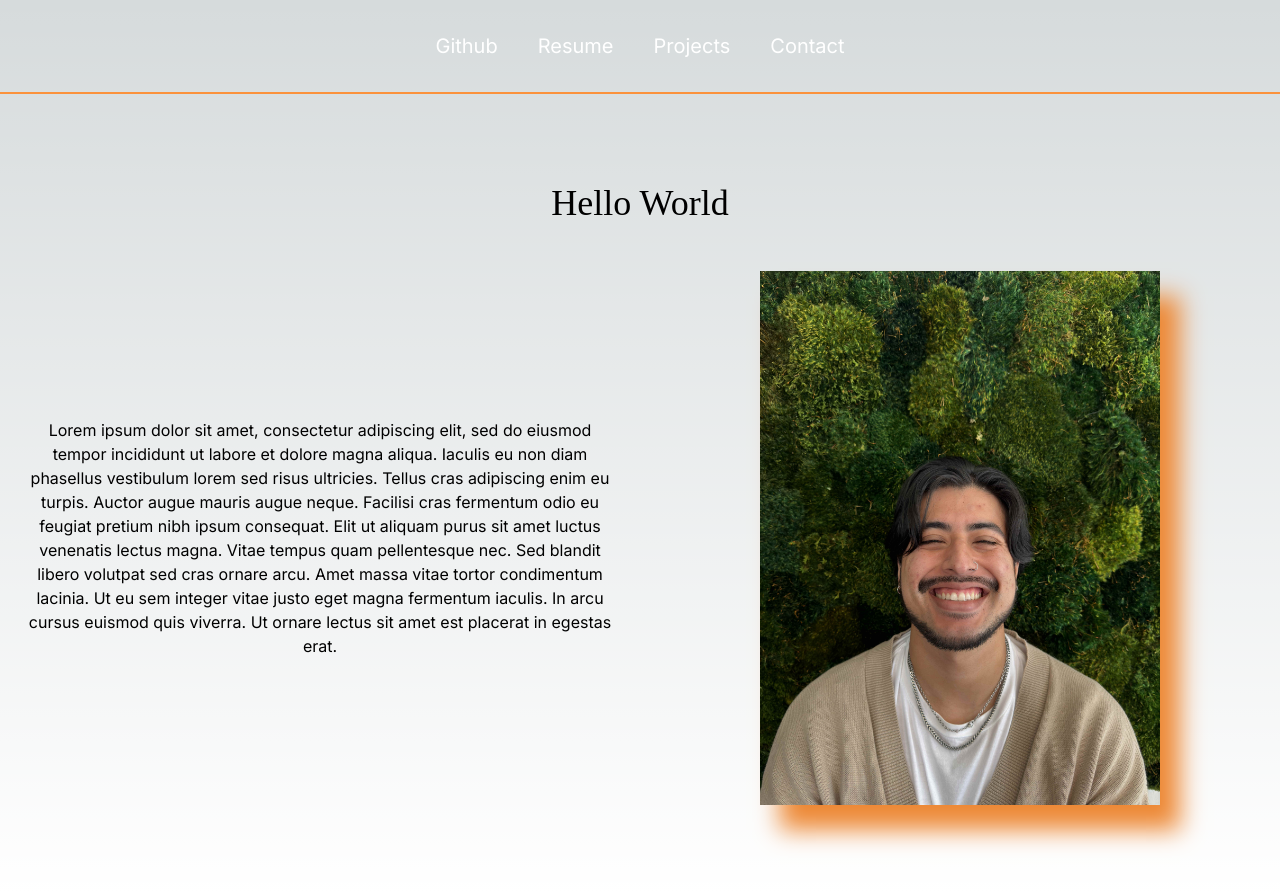
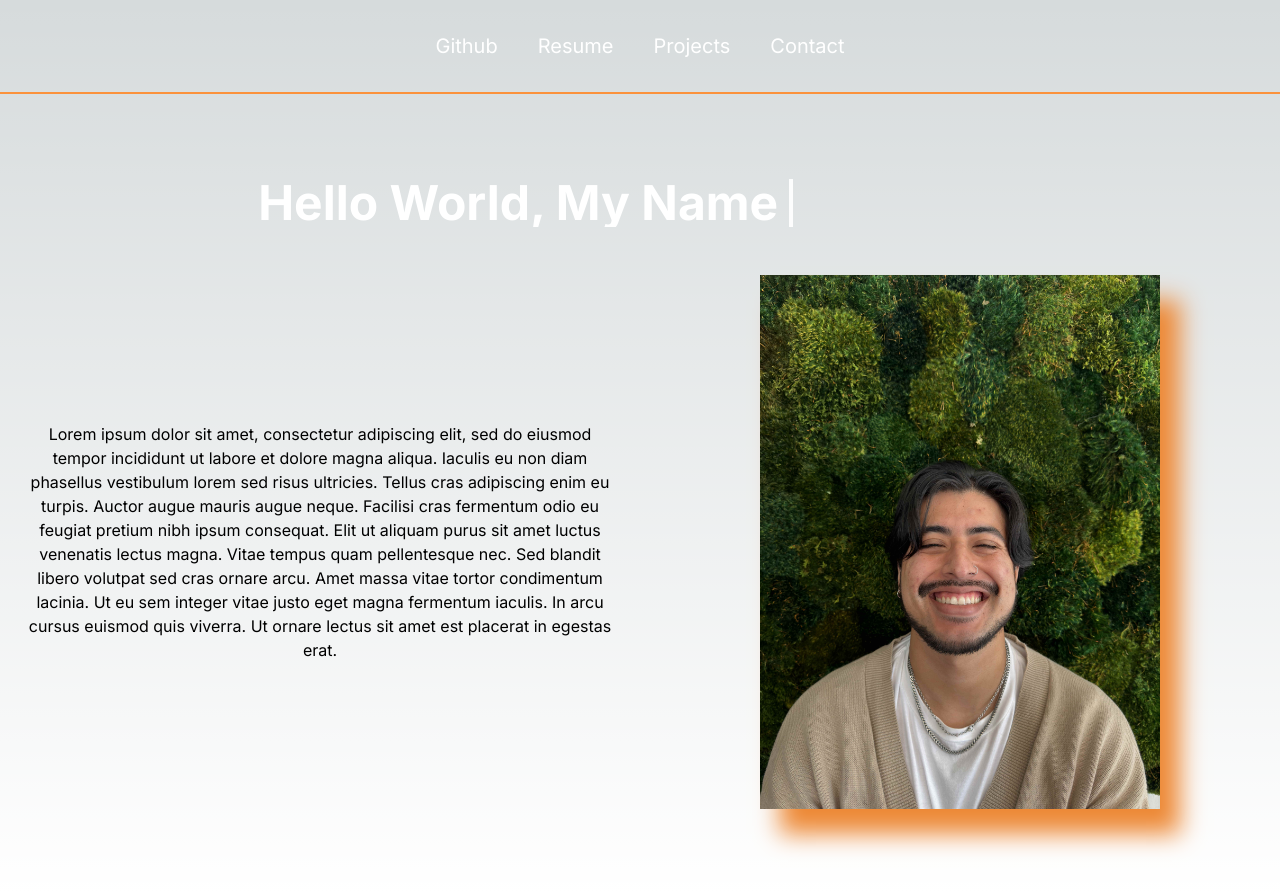
Before and after one commit to PetDios9/personal-site-v2, a Next.js app: page / in a window 1280 px wide. Built offline with nearby package versions, Linux system fonts and the light colour scheme.

Commit message:
style: hello world text animation

```diff
--- a/src/components/AboutMe.tsx
+++ b/src/components/AboutMe.tsx
@@ -3,8 +3,12 @@ import Image from "next/image";
 export default function AboutMe() {
   return (
     <div className="grid grid-cols-2 justify-center content-center p-6 gap-12 h-screen w-auto">
-      <div className="col-span-2">
-        <p className="text-center text-4xl font-cedarville">Hello World</p>
+      <div className="col-span-2 flex justify-center">
+        <div className="w-max">
+          <h1 className="animate-typing overflow-hidden whitespace-nowrap border-r-4 border-r-white pr-5 text-5xl text-white font-bold">
+            Hello World, My Name is Peter!!
+          </h1>
+        </div>
       </div>
       <div className="flex items-center">
         <p className="text-center">
--- a/tailwind.config.ts
+++ b/tailwind.config.ts
@@ -9,6 +9,28 @@ const config: Config = {
         "gradient-conic":
           "conic-gradient(from 180deg at 50% 50%, var(--tw-gradient-stops))",
       },
+      keyframes: {
+        typing: {
+          "0%": {
+            width: "0%",
+            visibility: "hidden",
+          },
+          "100%": {
+            width: "100%",
+          },
+        },
+        blink: {
+          "50%": {
+            borderColor: "transparent",
+          },
+          "100%": {
+            borderColor: "white",
+          },
+        },
+      },
+      animation: {
+        typing: "typing 2s steps(20) infinite alternate, blink .7s infinite",
+      },
       fontFamily: {
         cedarville: ['"Cedarville Cursive"', "cursive"],
       },
```
